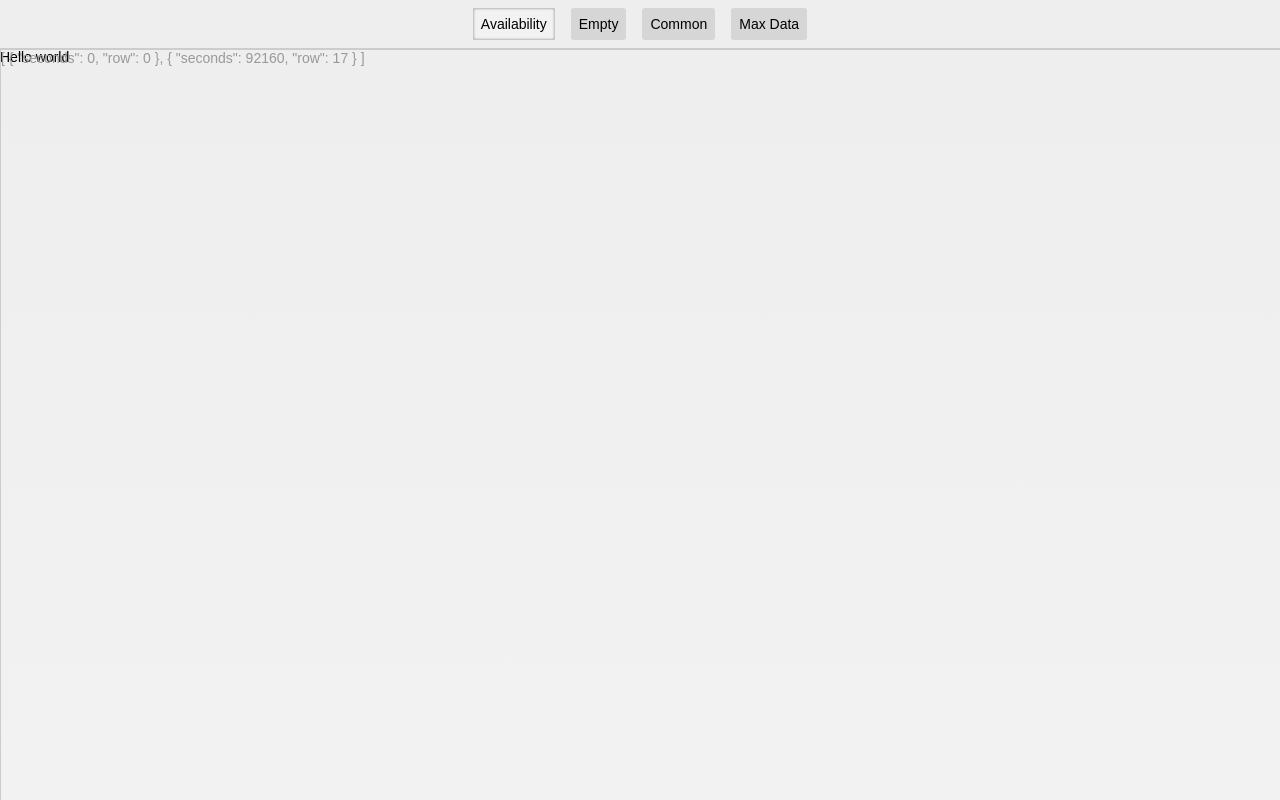
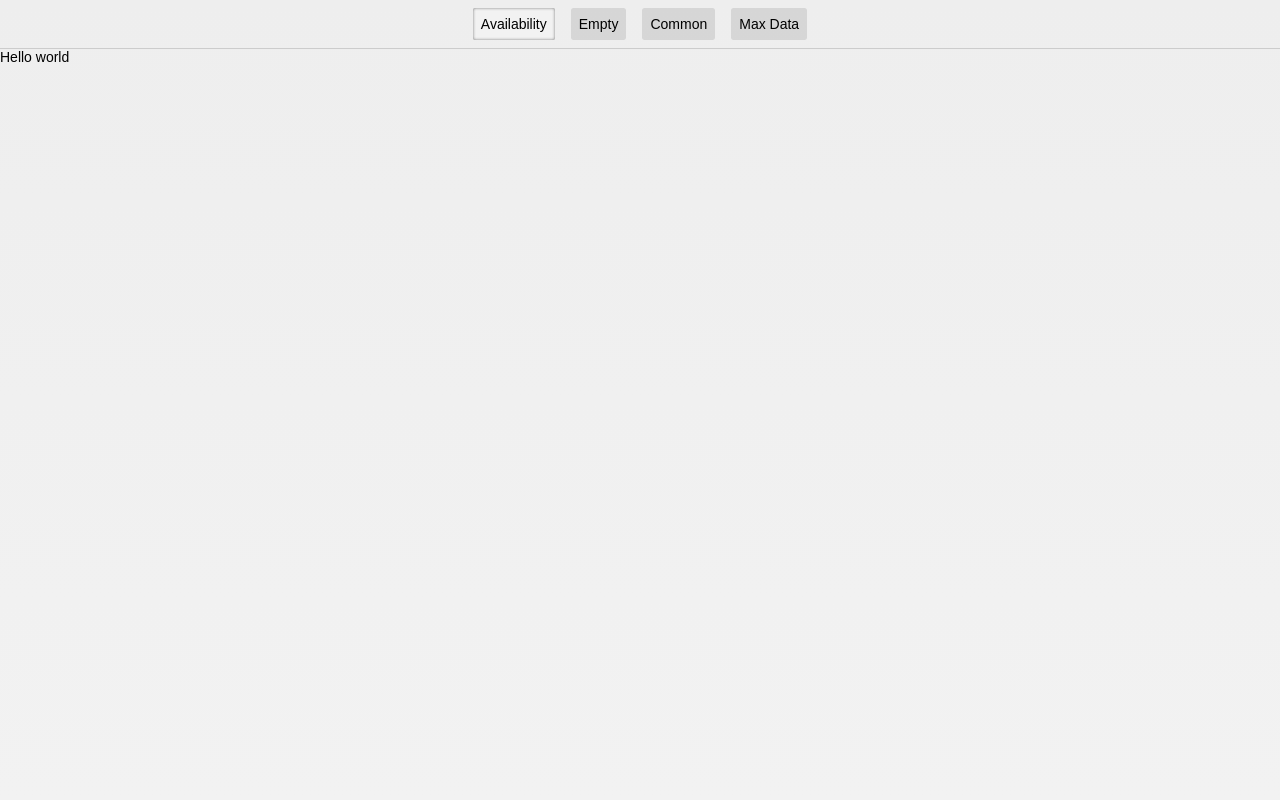
Before and after one commit to beaucollins/time-graph, a React app: page / in a window 1280 px wide. Built offline with nearby package versions, Linux system fonts and the light colour scheme; the HTML template or start-up script is replaced by a standard one.

Commit message:
Windowing

```diff
--- a/src/component/block-graph/index.jsx
+++ b/src/component/block-graph/index.jsx
@@ -21,7 +21,7 @@ export default class BlockGraph extends Component {
 		onMouseMoveGraph: PropTypes.func,
 		onMouseUpGraph: PropTypes.func,
 
-		children: PropTypes.element,
+		children: PropTypes.any,
 
 		chromeOffset: PropTypes.shape({
 			header: PropTypes.number.isRequired,
@@ -45,6 +45,11 @@ export default class BlockGraph extends Component {
 		 * The constant in seconds that defines the "left edge" of the graph
 		 */
 		originSeconds: PropTypes.number.isRequired,
+
+		timeSpan: PropTypes.shape({
+			startTime: PropTypes.number.isRequired,
+			endTime: PropTypes.number.isRequired,
+		}).isRequired,
 
 		rows: PropTypes.shape({
 			// tell <BlockGraph> which row a block belongs to
@@ -126,7 +131,7 @@ export default class BlockGraph extends Component {
 
 	observeScrolling = throttle(() => {
 		this.forceUpdate();
-	}, 500);
+	}, 100);
 
 	getViewportMeasurements() {
 		if (!this.containerRef.current) {
@@ -204,7 +209,6 @@ export default class BlockGraph extends Component {
 		return sumPoints(
 			point,
 			invertPoint(node.getBoundingClientRect()),
-			invertPoint({ x: this.props.chromeOffset.sidebar, y: this.props.chromeOffset.header }),
 			{ x: node.scrollLeft, y: node.scrollTop }
 		);
 	}
@@ -236,8 +240,12 @@ export default class BlockGraph extends Component {
 	}
 
 	getEventData(event) {
+		const { chromeOffset } = this.props;
 		const point = this.getEventPoint(event);
-		const timeIndex = this.convertPointToTimeIndex(point);
+		const timeIndex = this.convertPointToTimeIndex(sumPoints(
+			point,
+			invertPoint({ x: chromeOffset.sidebar, y: chromeOffset.header }),
+		));
 		return {
 			timeIndex,
 			point,
@@ -304,10 +312,24 @@ export default class BlockGraph extends Component {
 		);
 	}
 
+	getMaxDimensions() {
+		const { timeSpan, chromeOffset, rows } = this.props;
+		const { endTime, startTime } = timeSpan;
+		return {
+			width: this.convertSecondsToPixels(endTime - startTime) + chromeOffset.sidebar,
+			height: rows.count * rows.height + chromeOffset.header,
+		};
+	}
+
 	render() {
 		const style = {
 			position: 'relative',
 			overflow: 'auto',
+		};
+		const graphStyle = {
+			position: 'relative',
+			overflow: 'hidden',
+			...this.getMaxDimensions(),
 		};
 		return (
 			<div
@@ -319,7 +341,7 @@ export default class BlockGraph extends Component {
 				ref={this.containerRef}
 			>
 				{this.props.children && <div>{this.props.children}</div>}
-				<div>
+				<div style={graphStyle}>
 					{this.renderBlocks()}
 				</div>
 			</div>
--- a/src/component/block-graph/windower.jsx
+++ b/src/component/block-graph/windower.jsx
@@ -24,6 +24,23 @@ export default (windowSize, datasource) => {
 		}];
 	};
 
+	const invertPoint = ({ x, y }) => ({ x: -x, y: -y });
+
+	const sumPoints = (...points) => points.reduce(({ x, y }, point) => {
+		return {
+			x: x + point.x,
+			y: y + point.y,
+		};
+	}, { x: 0, y: 0 });
+
+	const expandViewport = ([ p1, p2 ]) => {
+		const size = sumPoints(invertPoint(p1), p2);
+		return [
+			sumPoints(p1, invertPoint(size)),
+			sumPoints(p2, size),
+		];
+	}
+
 	const mapWindows = (viewport, iterator) => {
 		const result = [];
 		const [a, b] = snapViewPortToWindows(viewport);
@@ -41,16 +58,7 @@ export default (windowSize, datasource) => {
 	return {
 		windowForPoint,
 		renderVisibleWindows: (viewport, renderBlock, convertPoint) => {
-			return mapWindows(viewport, (w) => {
-				const style = {
-					...windowSize,
-					left: w.x,
-					top: w.y,
-					position: 'absolute',
-					color: '#999',
-					boxSizing: 'border-box',
-					border: '1px solid #CCC',
-				};
+			return mapWindows(expandViewport(viewport), (w) => {
 				const range = [
 					convertPoint(w),
 					convertPoint(translateWindow(w)),
@@ -62,9 +70,6 @@ export default (windowSize, datasource) => {
 				return (
 					<Fragment key={`${w.x},${w.y}`}>
 						{blocks.map(renderBlock)}
-						<div style={style}>
-							{JSON.stringify(range, null, ' ')}
-						</div>
 					</Fragment>
 				);
 			});
--- a/src/component/demos/availability/index.jsx
+++ b/src/component/demos/availability/index.jsx
@@ -1,7 +1,7 @@
 import { Component } from 'react';
 import withGestures from 'component/block-graph/with-gestures';
 
-import { SECONDS_PER_HOUR } from 'timespan';
+import { SECONDS_PER_HOUR, SECONDS_PER_DAY } from 'timespan';
 
 const recognizer = (event, gesture) => {
 	return null;
@@ -11,12 +11,16 @@ const gestureApplier = (gesture, blocks) => {
 	return blocks;
 };
 
-const GestureGraph = withGestures(recognizer, gestureApplier);
+const GestureGraph = withGestures(recognizer);
 
 export default class AvailabilityPlanner extends Component {
 	render() {
 		return (
 			<GestureGraph
+				timeSpan={{
+					startTime: 0,
+					endTime: SECONDS_PER_DAY,
+				}}
 				chromeOffset={{
 					header: 48,
 					sidebar: 164,
--- a/src/component/demos/planner/applier.js
+++ b/src/component/demos/planner/applier.js
@@ -103,7 +103,9 @@ const multidraw = (gesture, blocks) => {
 	}
 	// create the blocks that would fill the space for the gesture
 	const { destination, origin } = gesture;
+	const rows = {};
 	const generated = eachIndexInRange(origin.timeIndex.row, destination.timeIndex.row, (row) => {
+		rows[row] = true;
 		const invertTime = origin.timeIndex.seconds > destination.timeIndex.seconds;
 		return {
 			row,
@@ -114,10 +116,16 @@ const multidraw = (gesture, blocks) => {
 			uid: uuid(),
 		};
 	});
-	const result = mergeAndSplit(generated, blocks);
-	return { ... result, modified: result.modified.filter(block => {
-		return !block.gestured || block.endTime - block.startTime >= 60 * 45;
-	}) };
+	// we only need to consider blocks in the same rows, slpit them out
+	const [matchingRow, other] = splitBy(block => rows[block.row] === true, blocks);
+	const result = mergeAndSplit(generated, matchingRow);
+	return {
+		...result,
+		unchanged: [...result.unchanged, ...other],
+		modified: result.modified.filter(block => {
+			return !block.gestured || block.endTime - block.startTime >= 60 * 45;
+		}),
+	};
 };
 
 const drag = (gesture, blocks) => {
--- a/src/component/demos/planner/index.jsx
+++ b/src/component/demos/planner/index.jsx
@@ -4,7 +4,7 @@ import PropTypes from 'prop-types';
 import withGestures, { recognizeType, EVENT_TYPES } from 'component/block-graph/with-gestures';
 import Block from './block';
 import uuid from 'uuid/v4';
-import { timeSpanContainsTime } from 'timespan';
+import { timeSpanContainsTime, snapToNearestSpan, SECONDS_PER_DAY } from 'timespan';
 import { calculateMinSecond } from 'data/helpers';
 import gestureRecognizer from './recognizer';
 import applyGesture from './applier';
@@ -40,9 +40,19 @@ export default class Planner extends React.Component {
 	}
 
 	static getDerivedStateFromProps(nextProps, prevState) {
+		const { rows, startTime, endTime } = nextProps.initialData.reduce((values, block) => {
+			return {
+				rows: Math.max(values.rows, block.row),
+				startTime: Math.min(values.startTime, block.startTime),
+				endTime: Math.max(values.endTime, block.endTime),
+			}
+		}, {rows: 0, startTime: Infinity, endTime: -Infinity });
+		const timeSpan = snapToNearestSpan({ startTime, endTime }, SECONDS_PER_DAY, true);
 		return {
 			blocks: nextProps.initialData,
-			originSeconds: calculateMinSecond(nextProps.initialData),
+			timeSpan,
+			rows: rows,
+			originSeconds: timeSpan.startTime,
 		};
 	}
 
@@ -58,9 +68,7 @@ export default class Planner extends React.Component {
 		}
 		if (gesture.type === 'complete') {
 			const result = applier(gesture.gesture);
-			console.log('gesture complete', result)
 		}
-
 	}
 
 	applyGesture = (gesture, blocks) => {
@@ -85,21 +93,26 @@ export default class Planner extends React.Component {
 	}
 
 	render() {
-		const { blocks } = this.state || {};
+		const { blocks, timeSpan, rows } = this.state;
 		const { tickWidth, rowHeight } = this.props;
 		// get the blocks that are the result of the gesture and the starting set of blocks
 		return (
 			<BlockGraph
+				chromeOffset={{
+					header: 36,
+					sidebar: 200,
+				}}
 				onGestureChange={this.handleGestureChange}
 				renderBlock={this.renderBlock}
 				applyGesture={this.applyGesture}
 				pixelsPerSecond={(tickWidth * 4) / SECONDS_PER_HOUR}
 				originSeconds={this.state.originSeconds}
 				blocks={blocks}
+				timeSpan={timeSpan}
 				rows={{
 					getIndexForBlock: this.getIndexForBlock,
 					height: rowHeight,
-					count: 20,
+					count: rows,
 				}}
 			/>
 		);
```
